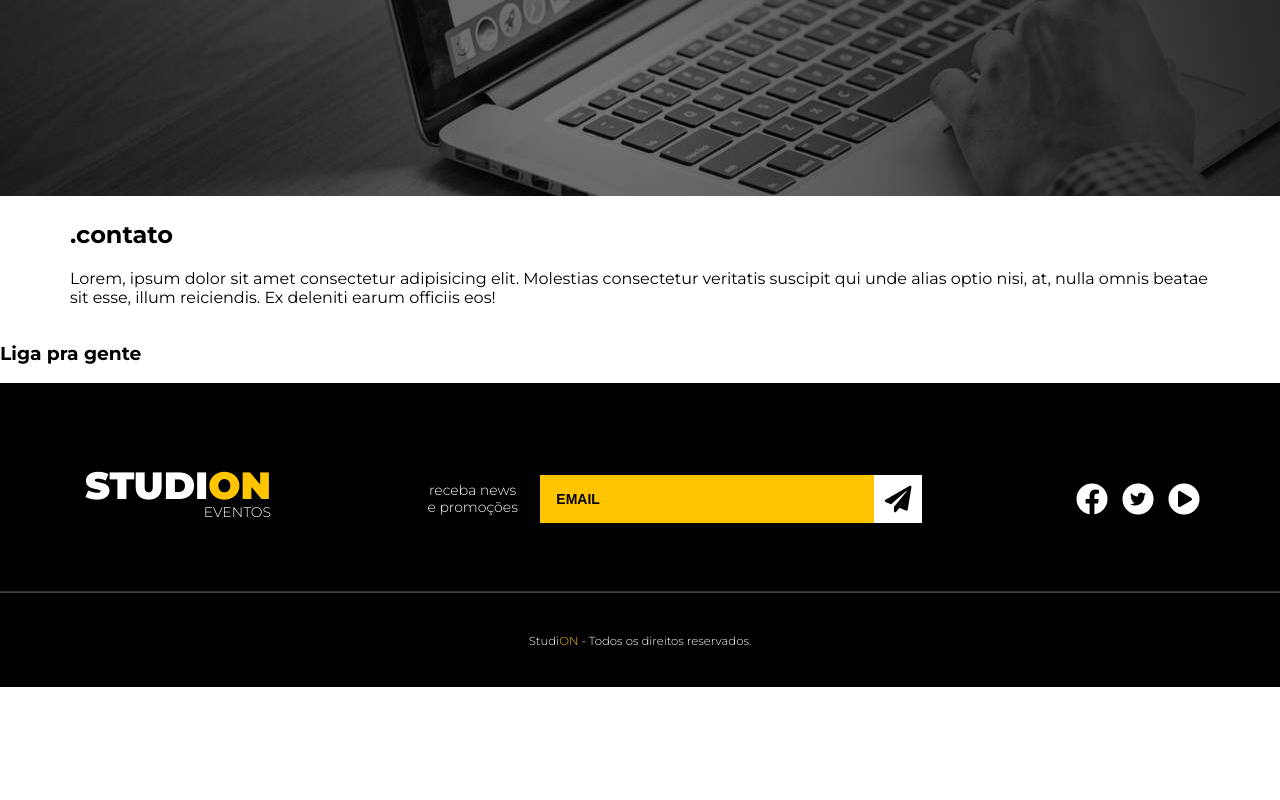
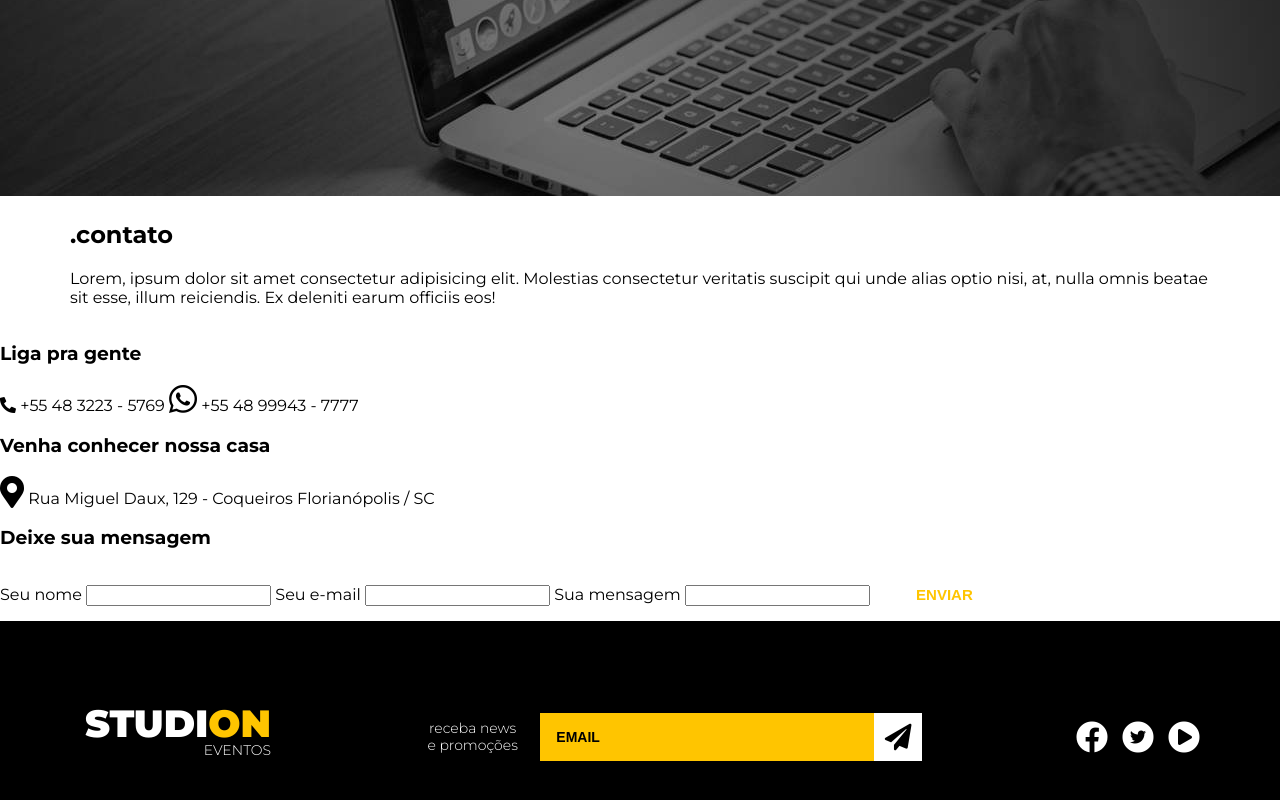
Before and after one commit to GuilhanaMucelin/ImagineOn, a website: page src/contatos.html in a window 1280 px wide. Shown: the part 484-1284 px from the top of the page. Before the commit the page ends 1171 px from the top, so only its background shows below. Drawn offline with Linux system fonts and the light colour scheme.

Commit message:
estruturando página de contato

```diff
--- a/src/contatos.html
+++ b/src/contatos.html
@@ -40,7 +40,7 @@
 
     <header>
       <div>
-        <img src="images/contact.jpg" alt="" class="hero__background" />
+        <img src="images/contact.jpg" alt="" class="hero__background"/>
         <div class="container hero__container">
           <h2>.contato</h2>
           <p>
@@ -56,12 +56,48 @@
     <main>
       <section class="contact">
         <section class="contact__info">
-          <h3>Liga pra gente</h3>
+          <h3>
+            Liga pra gente
+          </h3>
           <span>
-
+            <i class="fas fa-phone fa-flip-horizontal"></i>
+            +55 48 3223 - 5769
+          </span>
+          <span>
+            <i class="fab fa-whatsapp fa-2x"></i>
+            +55 48 99943 - 7777
+          </span>
+          <h3>
+            Venha conhecer nossa casa
+          </h3>
+          <span>
+            <i class="fas fa-map-marker-alt fa-2x"></i>
+            Rua Miguel Daux, 129 - Coqueiros Florianópolis / SC
           </span>
         </section>
+
+        <section class="contact__form">
+          <h3>Deixe sua mensagem</h3>
+
+          <form action="">
+            <label for="name">Seu nome</label>
+            <input type="text" id="name"/>
+
+            <label for="email">Seu e-mail</label>
+            <input type="email" id="email"/>
+
+            <label for="mensagem">Sua mensagem</label>
+            <input type="mensagem" id="mensagem"/>
+
+            <button class="btn btn--contact" type="submit">
+              Enviar
+            </button>
+
+          </form>
+        </section>
       </section>
+
+      <section class="maps"></section>
     </main>
 
     <footer class="footer">
@@ -107,10 +143,8 @@
 
       <hr />
       <p>
-        <small
-          >Studi<span class="copy--primary">ON</span> - Todos os direitos
-          reservados.</small
-        >
+        <small>Studi<span class="copy--primary">ON</span> - Todos os direitos
+          reservados.</small>
       </p>
     </footer>
   </body>
```
